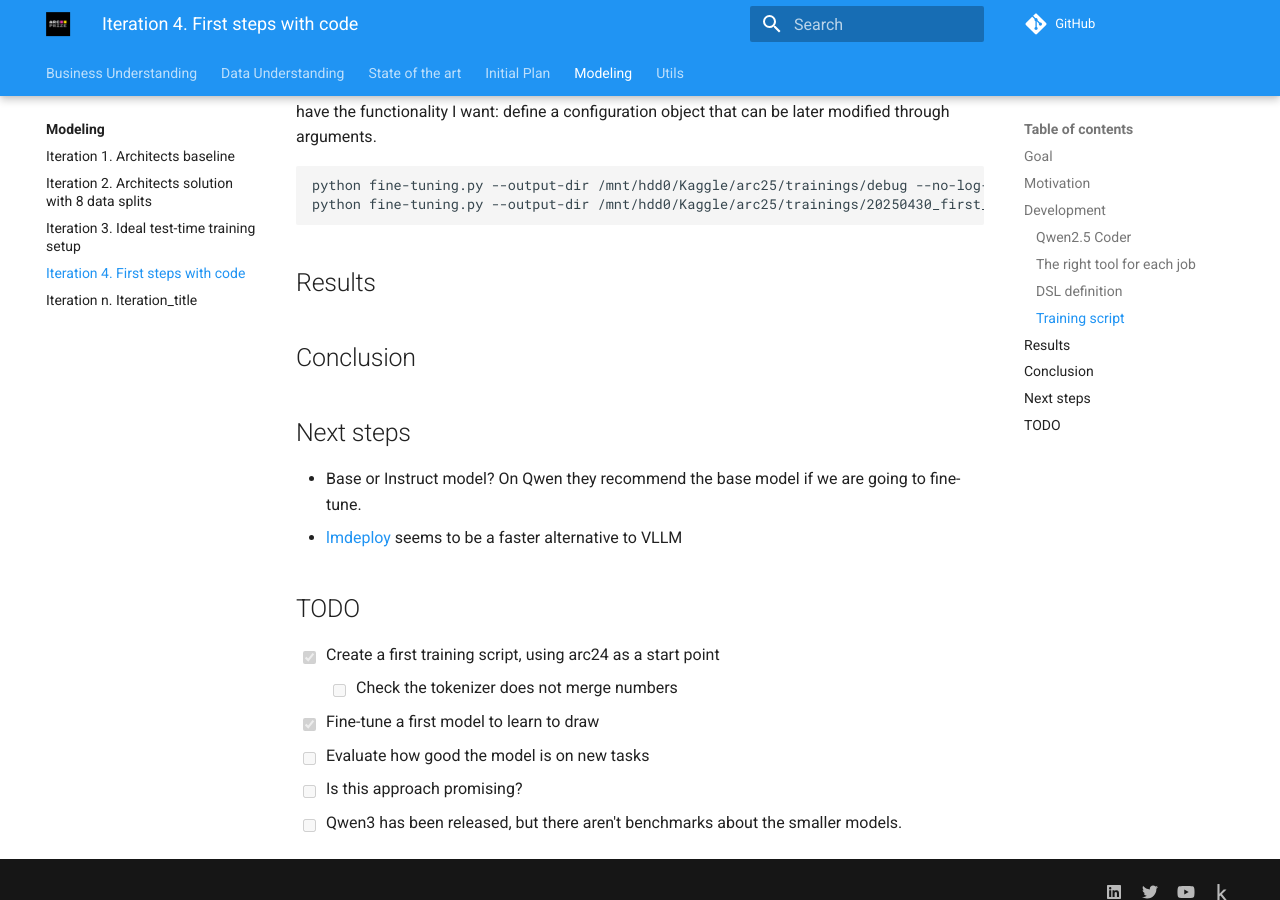
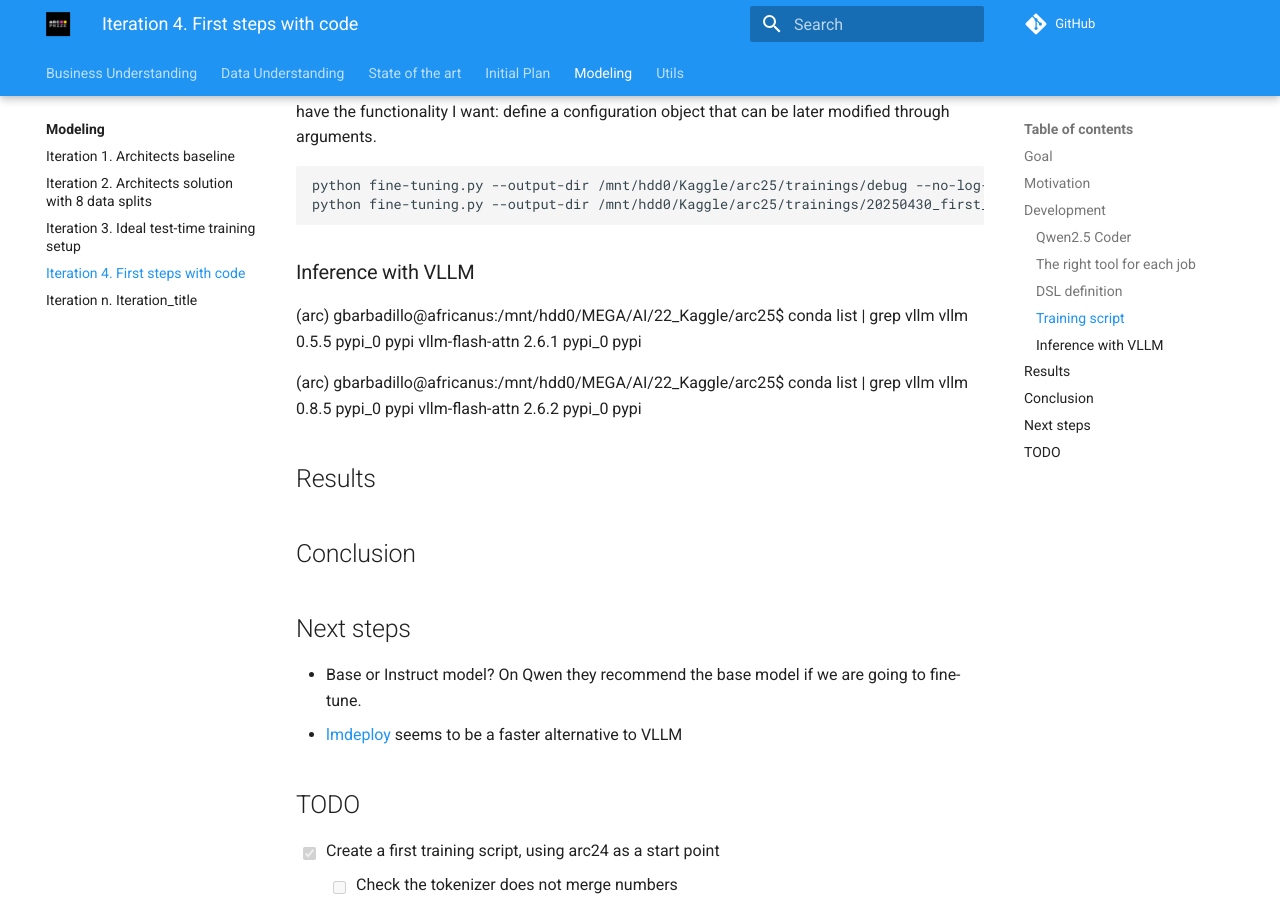
Before and after one commit to ironbar/arc25, an MkDocs documentation site: the page built from docs/modeling/Iteration_04_first_steps_with_code.md, in a window 1280 px wide and 900 px high, scrolled down 2698 px. Built offline with MkDocs 1.6.1 and Material for MkDocs 9.7.7, drawn with Linux system fonts in a browser that asks for light colours; comment, search, counter and statistics services are not loaded.

Commit message:
trying to make inference

````diff
--- a/docs/modeling/Iteration_04_first_steps_with_code.md
+++ b/docs/modeling/Iteration_04_first_steps_with_code.md
@@ -68,6 +68,16 @@
 python fine-tuning.py --output-dir /mnt/hdd0/Kaggle/arc25/trainings/20250430_first_trainings/random_seed_7 --device-map balanced --random-seed 7 --max-steps 200
 ```
 
+### Inference with VLLM
+
+(arc) gbarbadillo@africanus:/mnt/hdd0/MEGA/AI/22_Kaggle/arc25$ conda list | grep vllm
+vllm                      0.5.5                    pypi_0    pypi
+vllm-flash-attn           2.6.1                    pypi_0    pypi
+
+(arc) gbarbadillo@africanus:/mnt/hdd0/MEGA/AI/22_Kaggle/arc25$ conda list | grep vllm
+vllm                      0.8.5                    pypi_0    pypi
+vllm-flash-attn           2.6.2                    pypi_0    pypi
+
 ## Results
 
 ## Conclusion
````
